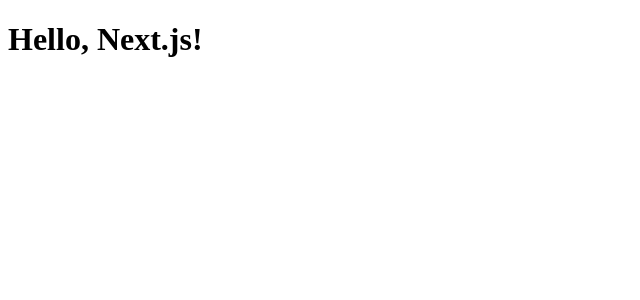
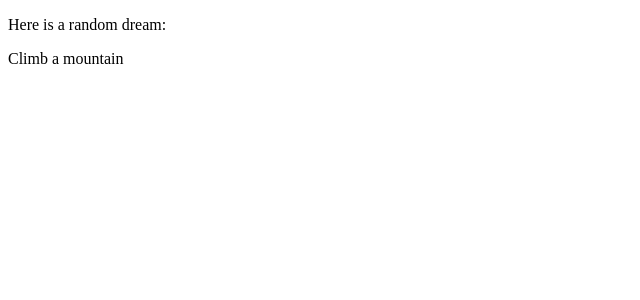
Before and after one commit to larsthorup/rsc-next-sandbox, a Next.js app: page / in a window 1280 px wide. Shown: the top 300 px of the page, without its empty margins (0-640 px from the left). Built offline with nearby package versions, Linux system fonts and the light colour scheme.

Commit message:
random dream

```diff
--- a/app/page.tsx
+++ b/app/page.tsx
@@ -1,3 +1,26 @@
+import { PropsWithChildren } from "react";
+import DreamsPage from "../components/DreamsPage";
+
+function Layout({children}: PropsWithChildren<{}>) {
+  return <div>{children}</div>;
+}
+
+async function getPage(route: string): Promise<JSX.Element> {
+  'use server';
+  const page = (() => { switch (route) {
+    case 'all':
+      return <DreamsPage />;
+    // case 'new':
+    //   return <NewDreamPage />;
+    default:
+      // return <DreamPage params={{ id: route }} />;
+      return <div>404</div>;
+  }})();
+  return <Layout>{page}</Layout>;
+}
+
 export default async function RootPage() {
-  return <h1>Hello, Next.js!</h1>
+  const route = 'all';
+  const page = await getPage(route);
+  return page;
 }
--- /dev/null
+++ b/components/DreamsPage.tsx
@@ -0,0 +1,17 @@
+import { getRandomDream } from '../lib/getRandomDream';
+
+export default async function DreamsPage() {
+  const dream = await getRandomDream();
+
+  if (!dream) {
+    return <div>No dreams found</div>;
+  }
+
+  return (
+    <div>
+      <p>Here is a random dream:</p>
+      <p>{dream.content}</p>
+      {/* <Link href={dream.id}}>{`"${dream.name}" Permalink`}</Link> */}
+    </div>
+  );
+}
--- /dev/null
+++ b/data/dreams.json
@@ -0,0 +1,22 @@
+[
+  {
+    "id": 1,
+    "name": "Climb",
+    "content": "Climb a mountain"
+  },
+  {
+    "id": 2,
+    "name": "Compose",
+    "content": "Compose a song"
+  },
+  {
+    "id": 3,
+    "name": "Code",
+    "content": "Code a website"
+  },
+  {
+    "id": 4,
+    "name": "Cook",
+    "content": "Cook a meal"
+  }
+]
--- /dev/null
+++ b/lib/getRandomDream.js
@@ -0,0 +1,8 @@
+import 'server-only';
+import { readFile } from 'fs/promises';
+
+export async function getRandomDream() {
+  const dreams = JSON.parse(await readFile('data/dreams.json', 'utf-8'));
+  const randomRowNumber = Math.floor(Math.random() * dreams.length);
+  return dreams[randomRowNumber];
+}
--- a/package.json
+++ b/package.json
@@ -14,7 +14,8 @@
     "@types/react": "^18.3.3",
     "next": "^14.2.3",
     "react": "^18.3.1",
-    "react-dom": "^18.3.1"
+    "react-dom": "^18.3.1",
+    "server-only": "^0.0.1"
   },
   "devDependencies": {
     "@types/node": "20.14.2",
```
Also changed, not shown: 2 other files (tests, documents, lock files or other folders).
